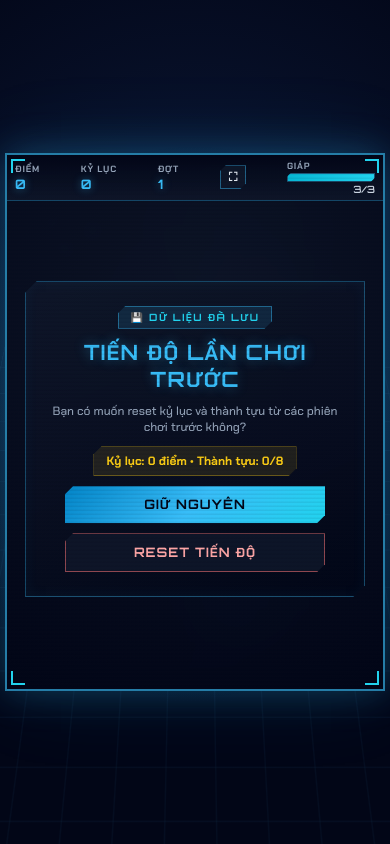
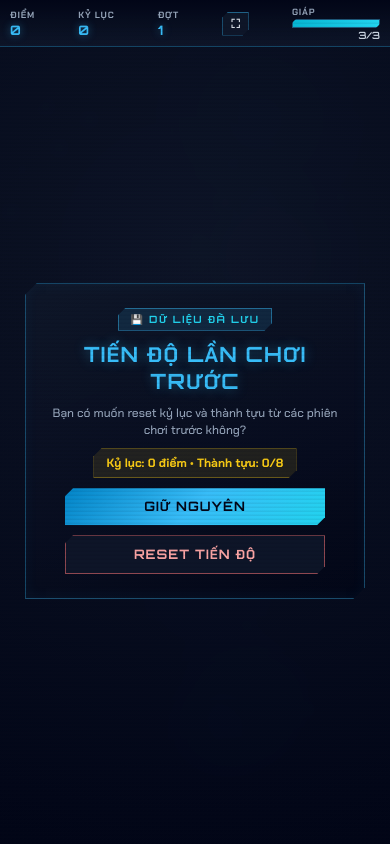
Before and after one commit to Fake-Hu/SpaceShooterTS, a website built with Vite: page index.html in a window 390 px wide. Built offline with nearby package versions, Linux system fonts and the light colour scheme; animation ran at ten frames a second.

Commit message:
fix boss

```diff
--- a/src/game/GameScene.ts
+++ b/src/game/GameScene.ts
@@ -715,8 +715,8 @@ export class GameScene extends Phaser.Scene {
     body.setSize(bossW - 12, bossH - 12);
 
     this.physics.add.overlap(
+      this.bossSprite,
       this.playerBullets,
-      this.bossSprite,
       this.onBulletHitBoss as Phaser.Types.Physics.Arcade.ArcadePhysicsCallback,
       undefined,
       this
@@ -872,12 +872,18 @@ export class GameScene extends Phaser.Scene {
   }
 
   private onBulletHitBoss(
-    bulletObj: Phaser.Types.Physics.Arcade.GameObjectWithBody,
-    bossObj: Phaser.Types.Physics.Arcade.GameObjectWithBody
+    bossObj: Phaser.Types.Physics.Arcade.GameObjectWithBody,
+    bulletObj: Phaser.Types.Physics.Arcade.GameObjectWithBody
   ): void {
+    const boss = bossObj as Phaser.Physics.Arcade.Sprite;
     const bullet = bulletObj as Phaser.Physics.Arcade.Sprite;
-    const boss = bossObj as Phaser.Physics.Arcade.Sprite;
-    if (!bullet.active || !boss.active || !this.bossData || this.bossData.state !== "fighting") {
+    if (
+      boss !== this.bossSprite ||
+      !bullet.active ||
+      !boss.active ||
+      !this.bossData ||
+      this.bossData.state !== "fighting"
+    ) {
       return;
     }
 
@@ -1227,4 +1233,20 @@ export class GameScene extends Phaser.Scene {
       maxHp: this.playerMaxHp
     };
   }
+
+  handleResize(width: number, height: number): void {
+    if (!this.physics?.world || !this.cameras?.main) return;
+    this.physics.world.setBounds(0, 0, width, height);
+    this.cameras.main.setViewport(0, 0, width, height);
+    this.spaceBg?.resize(width, height);
+    this.lastBadgesSignature = "";
+    if (this.playerSprite) {
+      if (this.gameState === "playing") {
+        this.movePlayerTo(this.playerSprite.x, this.playerSprite.y);
+      } else {
+        this.playerSprite.setPosition(width / 2, height - GAME_CONFIG.PLAYER.HEIGHT / 2 - 28);
+      }
+    }
+    this.updateCanvasOverlays();
+  }
 }
--- a/src/game/PhaserBackground.ts
+++ b/src/game/PhaserBackground.ts
@@ -77,6 +77,11 @@ export class PhaserBackground {
 
     this.initStaticStarfield();
     this.reset();
+  }
+
+  resize(width: number, height: number): void {
+    this.width = width;
+    this.height = height;
   }
 
   private rand(min: number, max: number): number {
--- a/src/main.ts
+++ b/src/main.ts
@@ -24,16 +24,36 @@ const ui = new GameUI(sound);
 
 let scoreSavedForCurrentRun = false;
 
+const gameMount = document.getElementById("gameMount");
+
+function computeTargetCanvasHeight(): number {
+  const rect = gameMount?.getBoundingClientRect();
+  const w = rect && rect.width > 0 ? rect.width : window.innerWidth;
+  const h = rect && rect.height > 0 ? rect.height : window.innerHeight;
+  if (window.innerWidth <= 767 && h > w && h / w > 680 / GAME_CONFIG.CANVAS_WIDTH) {
+    return Math.min(1280, Math.max(680, Math.round(GAME_CONFIG.CANVAS_WIDTH * (h / w))));
+  }
+  return 680;
+}
+
+GAME_CONFIG.CANVAS_HEIGHT = computeTargetCanvasHeight();
+
 const bootScene = new BootScene();
 const gameScene = new GameScene();
 gameScene.setDependencies({ sound, ui });
 
-new Phaser.Game({
+const game = new Phaser.Game({
   type: Phaser.AUTO,
   parent: "gameMount",
   width: GAME_CONFIG.CANVAS_WIDTH,
   height: GAME_CONFIG.CANVAS_HEIGHT,
   backgroundColor: "#030712",
+  scale: {
+    mode: Phaser.Scale.FIT,
+    autoCenter: Phaser.Scale.CENTER_BOTH,
+    width: GAME_CONFIG.CANVAS_WIDTH,
+    height: GAME_CONFIG.CANVAS_HEIGHT
+  },
   render: {
     antialias: true,
     powerPreference: "high-performance"
@@ -46,6 +66,27 @@ new Phaser.Game({
   },
   scene: [bootScene, gameScene]
 });
+
+let resizeRaf = 0;
+function syncCanvasSize(): void {
+  if (resizeRaf) cancelAnimationFrame(resizeRaf);
+  resizeRaf = requestAnimationFrame(() => {
+    resizeRaf = 0;
+    const nextHeight = computeTargetCanvasHeight();
+    if (nextHeight !== GAME_CONFIG.CANVAS_HEIGHT) {
+      GAME_CONFIG.CANVAS_HEIGHT = nextHeight;
+      game.scale.setGameSize(GAME_CONFIG.CANVAS_WIDTH, nextHeight);
+      gameScene.handleResize(GAME_CONFIG.CANVAS_WIDTH, nextHeight);
+    } else {
+      game.scale.refresh();
+    }
+  });
+}
+
+window.addEventListener("resize", syncCanvasSize);
+if (typeof ResizeObserver !== "undefined" && gameMount) {
+  new ResizeObserver(syncCanvasSize).observe(gameMount);
+}
 
 // ===== Khóa hành vi trang web (chặn chuột phải, kéo thả) =====
 window.addEventListener("contextmenu", (e) => {
--- a/src/style.css
+++ b/src/style.css
@@ -1124,3 +1124,48 @@ body {
     box-shadow: 0 0 14px rgba(56, 189, 248, 0.18);
   }
 }
+
+/* ===== Toàn màn hình tự nhiên trên điện thoại (dọc) ===== */
+@media (max-width: 767px) and (orientation: portrait) {
+  body {
+    padding: 0;
+  }
+
+  .game-wrapper,
+  .arcade-stage {
+    width: 100%;
+    height: 100%;
+    max-height: 100dvh;
+  }
+
+  .canvas-container {
+    width: 100%;
+    height: 100%;
+    aspect-ratio: auto;
+    border: none;
+    box-shadow: none;
+  }
+
+  .bezel-corners {
+    display: none;
+  }
+
+  .hud {
+    padding-top: max(6px, env(safe-area-inset-top));
+    padding-left: max(10px, env(safe-area-inset-left));
+    padding-right: max(10px, env(safe-area-inset-right));
+  }
+
+  .overlay {
+    padding-top: calc(52px + env(safe-area-inset-top));
+    padding-bottom: max(14px, env(safe-area-inset-bottom));
+  }
+
+  .overlay > :first-child {
+    margin-top: auto;
+  }
+
+  .overlay > :last-child {
+    margin-bottom: auto;
+  }
+}
```
